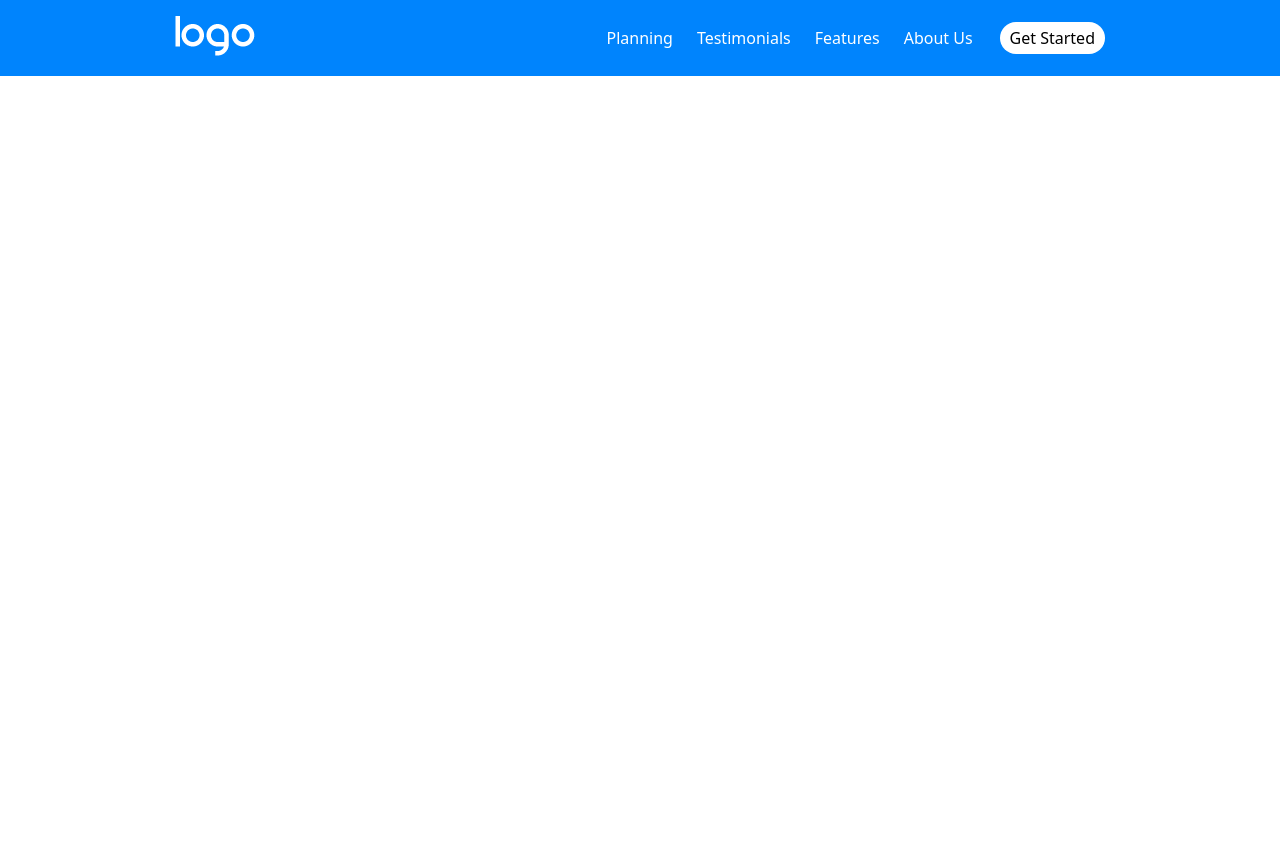
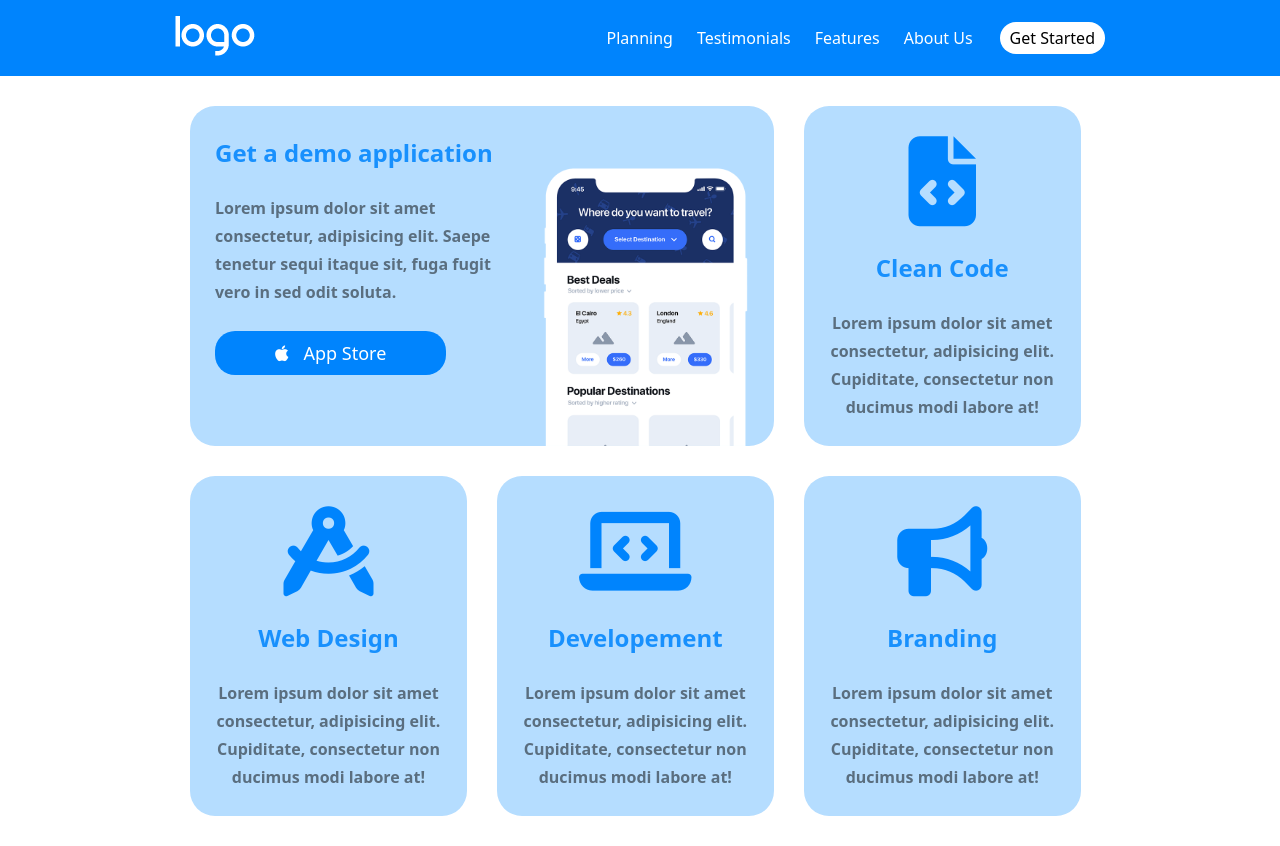
Before and after one commit to Giulio998/htmlcss-responsive-layout, a plain HTML site: page index.html in a window 1280 px wide. Before the commit the page ends 800 px from the top, so only its background shows below. Drawn offline with Linux system fonts and the light colour scheme.

Commit message:
Card Section

```diff
--- a/css/style.css
+++ b/css/style.css
@@ -22,6 +22,10 @@ a{
 
 /* Utility */
 
+.wrap{
+    flex-wrap: wrap;
+}
+
 .flex{
     display: flex;
 }
@@ -31,12 +35,46 @@ a{
 
 }
 
+.jCCenter{
+    justify-content: center;
+}
+
 .alignItems{
     align-items: center;
 }
 
+.padding25px{
+    padding: 25px;
+}
+
+
 .gap15px{
     gap: 15px;
+}
+
+.gap25px{
+    gap: 25px;
+}
+
+
+.directionColumn{
+    flex-direction: column;
+}
+
+.marginRight15px{
+    margin-right: 15px;
+}
+
+.textAlign{
+    text-align: center;
+}
+
+.marginBottom25{
+    margin-bottom: 25px;
+}
+
+.paddingBottom25{
+    padding-bottom: 25px;
 }
 
 /* Style Elements */
@@ -65,6 +103,12 @@ header{
     color: white;
 }
 
+.cardSection.container{
+    display: flex;
+    flex-direction: column;
+
+}
+
 .navBar{
     padding: 15px 30px;
 }
@@ -82,7 +126,60 @@ header{
     font-size: 16px;
 }
 
+.cardSection{
+    padding: 30px;
+}
 
+.col{
+    width: 100%;
+
+}
+
+.card{
+    background-color: #B5DDFF;
+    border-radius: 25px;
+    height: 100%;
+}
+
+.cardHead{
+    padding-top: 30px;
+}
+
+.cardSection strong{
+    line-height: 28px;
+    color: #5A6E7F;
+}
+
+.cardSection h2{
+    color: #1890FD;
+}
+
+.card button{
+    background-color: #0084FD;
+    padding: 10px 60px 10px 60px;
+}
+
+.card button a {
+    color: white;
+    font-size: 18px;
+}
+
+.cardImg{
+    height: 285px;
+    width: 255px;
+}
+
+.cardIcon{
+    font-size: 90px;
+    color: #0084FD;
+}
+
+.cardSmall{
+    background-color: #B5DDFF;
+    border-radius: 25px;
+    padding: 0 15px;
+    height: 100%;
+}
 
 
 
@@ -91,11 +188,38 @@ header{
 /* MEDIAQUERY */
 
 @media screen and (max-width: 576px) {
+    .cardSection.container{
+        gap: 30px;
+    }
+}
 
+@media screen and (min-width:577px) {
+    .col{
+        padding: 0 15px;
+        width: 66%
+    }
+
+
+    .jCStart{
+        justify-content: flex-start;
+    }
+
+    .cardSection.container{
+
+        flex-direction: row;
+        row-gap: 30px;
+    }
+
+    .col-4{
+        width: 33%;
+        padding: 0 15px;
+    }
 }
 
 @media screen and (max-width: 992px) {
-
+    .cardSmall{
+        padding: 0px 30px;
+    }
 }
 
 @media screen and (min-width: 993px) {
@@ -107,4 +231,21 @@ header{
         margin: auto;
     }
 
+
+
+    .card{
+        display: flex;
+    }
+
+    .cardBody{
+    display: flex;
+    flex-direction: column;
+    justify-content: flex-end;
+
+    }
+
+    .card.cardHead{
+        width: 55%;
+        padding: 25px 15px;
+    }
 }
--- a/index.html
+++ b/index.html
@@ -29,6 +29,79 @@
 
         </div>
     </header>
+    <main>
+        <section class="cardSection container wrap">
+            <div class="col">
+                <div class="card">
+                    <div class="cardHead padding25px flex directionColumn gap25px">
+                        <h2>Get a demo application</h2>
+                        <strong>Lorem ipsum dolor sit amet consectetur, adipisicing elit. Saepe tenetur sequi itaque sit, fuga fugit vero in sed odit soluta.</strong>
+                        <div><button><a href=""><i class="fa-brands fa-apple marginRight15px"></i>App Store</a></button></div>
+                    </div>
+                   <div class="cardBody">
+                        <div class=" flex jCCenter jCStart">
+                            <img class="width80 cardImg" src="./img/phone.png" alt="">
+
+                        </div>
+                   </div>
+
+                </div>
+            </div>
+            <div class="col-4">
+                <div class="cardSmall textAlign">
+                    <div class="cardHead marginBottom25">
+                        <i class="fa-solid fa-file-code cardIcon"></i>
+                    </div>
+                    <div class="cardBody paddingBottom25">
+                        <h2 class="marginBottom25">Clean Code</h2>
+                        <strong>Lorem ipsum dolor sit amet consectetur, adipisicing elit. Cupiditate, consectetur non ducimus modi labore at!</strong>
+                    </div>
+                </div>
+            </div>
+            <div class="col-4">
+                <div class="cardSmall textAlign">
+                    <div class="cardHead marginBottom25">
+                        <i class="fa-solid fa-compass-drafting cardIcon"></i>
+                    </div>
+                    <div class="cardBody paddingBottom25">
+                        <h2 class="marginBottom25">Web Design</h2>
+                        <strong>Lorem ipsum dolor sit amet consectetur, adipisicing elit. Cupiditate, consectetur non ducimus modi labore at!</strong>
+                    </div>
+                </div>
+            </div>
+            <div class="col-4">
+                <div class="cardSmall textAlign">
+                    <div class="cardHead marginBottom25">
+                        <i class="fa-solid fa-laptop-code cardIcon"></i>
+                    </div>
+                    <div class="cardBody paddingBottom25">
+                        <h2 class="marginBottom25">Developement</h2>
+                        <strong>Lorem ipsum dolor sit amet consectetur, adipisicing elit. Cupiditate, consectetur non ducimus modi labore at!</strong>
+                    </div>
+                </div>
+            </div>
+            <div class="col-4">
+                <div class="cardSmall textAlign">
+                    <div class="cardHead marginBottom25">
+                        <i class="fa-solid fa-bullhorn cardIcon"></i>
+                    </div>
+                    <div class="cardBody paddingBottom25">
+                        <h2 class="marginBottom25">Branding</h2>
+                        <strong>Lorem ipsum dolor sit amet consectetur, adipisicing elit. Cupiditate, consectetur non ducimus modi labore at!</strong>
+                    </div>
+                </div>
+            </div>
+
+
+
+
+
+        </section>
+
+
+
+
+    </main>
 
 
 
```
